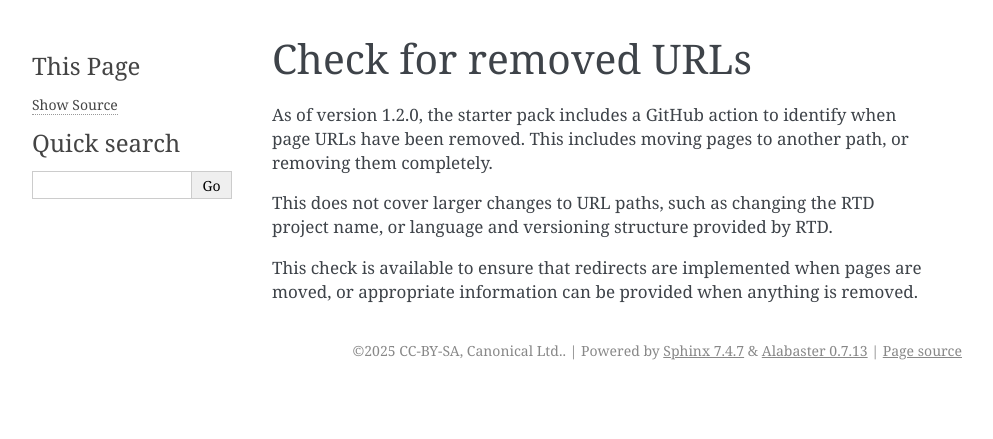
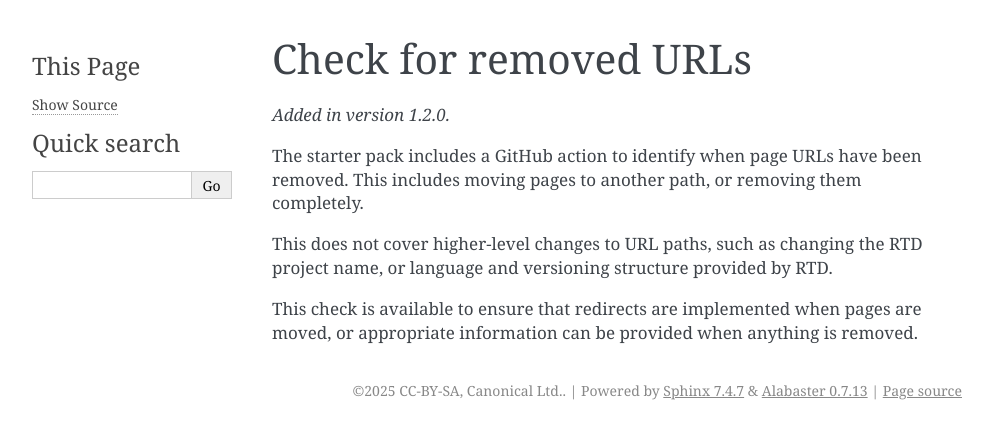
Before and after one commit to canonical/sphinx-docs-starter-pack, a Sphinx documentation site: the page built from docs/reference/removed-url-check.rst, in a window 1280 px wide. Shown: the top 439 px of the page, without its empty margins (148-1141 px from the left). Built offline with Sphinx 7.4.7, drawn with Linux system fonts in a browser that asks for light colours; pages that are not in the unit, such as notebooks, are missing from menus.

Commit message:
Apply suggestions from code review
Co-authored-by: Michael DuBelko <michael.dubelko@gmail.com>

```diff
--- a/docs/reference/automatic_checks_styleguide.rst
+++ b/docs/reference/automatic_checks_styleguide.rst
@@ -105,7 +105,7 @@ Use the ``:vale-ignore:`` role to ignore specific words inline, but first ensure
       :class: vale-ignore
   """
 
-.. warning::
+.. important::
 
     The spelling check might still flag some terms that contain hyphens or spaces.
 
--- a/docs/reference/removed-url-check.rst
+++ b/docs/reference/removed-url-check.rst
@@ -1,12 +1,14 @@
 Check for removed URLs
 ======================
 
-As of version 1.2.0, the starter pack includes a GitHub action to
+.. versionadded:: 1.2.0
+
+The starter pack includes a GitHub action to
 identify when page URLs have been removed. This includes moving pages to another
 path, or removing them completely.
 
-This does not cover larger changes to URL paths, such as changing the RTD project
-name, or language and versioning structure provided by RTD.
+This does not cover higher-level changes to URL paths, such as changing the RTD
+project name, or language and versioning structure provided by RTD.
 
 This check is available to ensure that redirects are implemented when pages are
 moved, or appropriate information can be provided when anything is removed.
```
